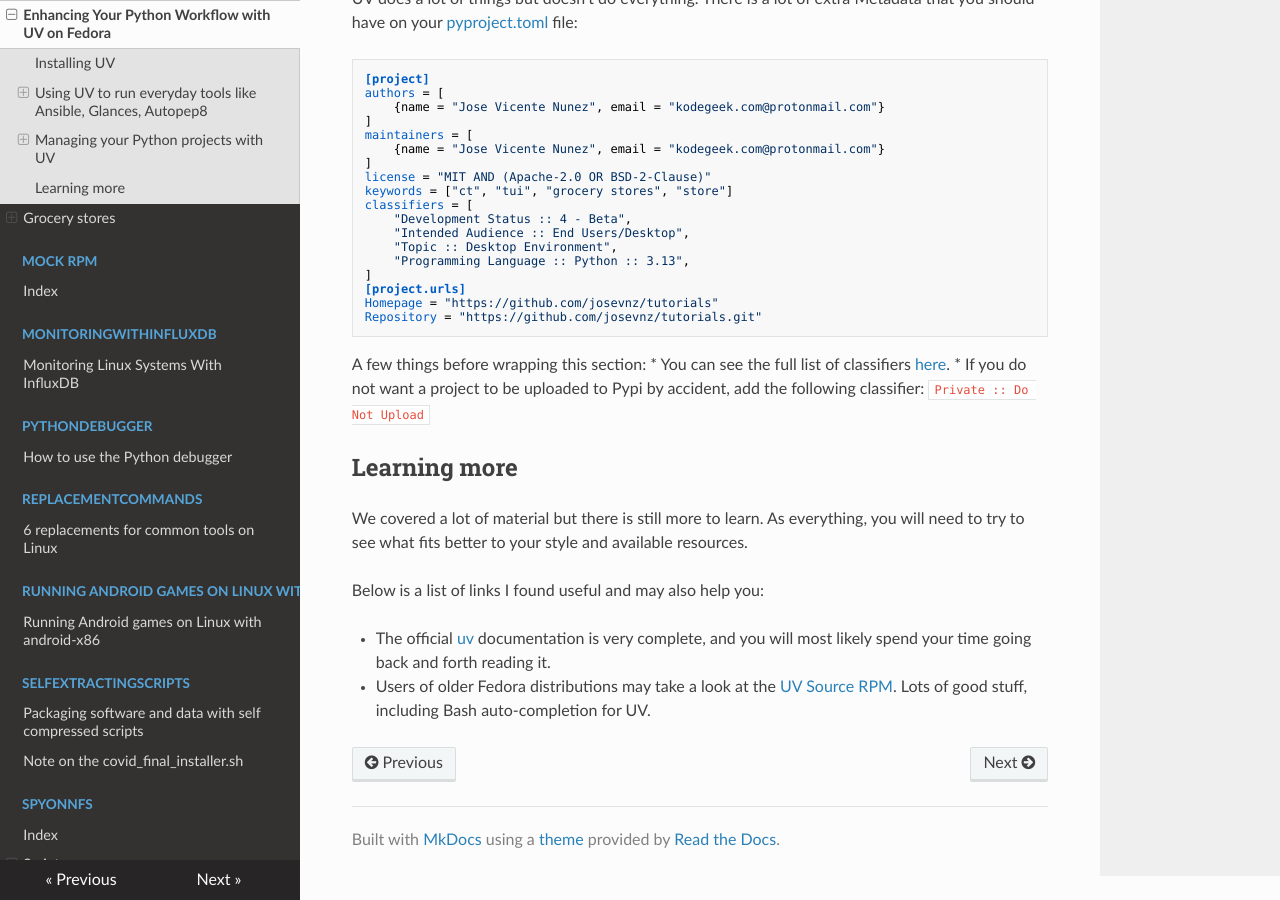
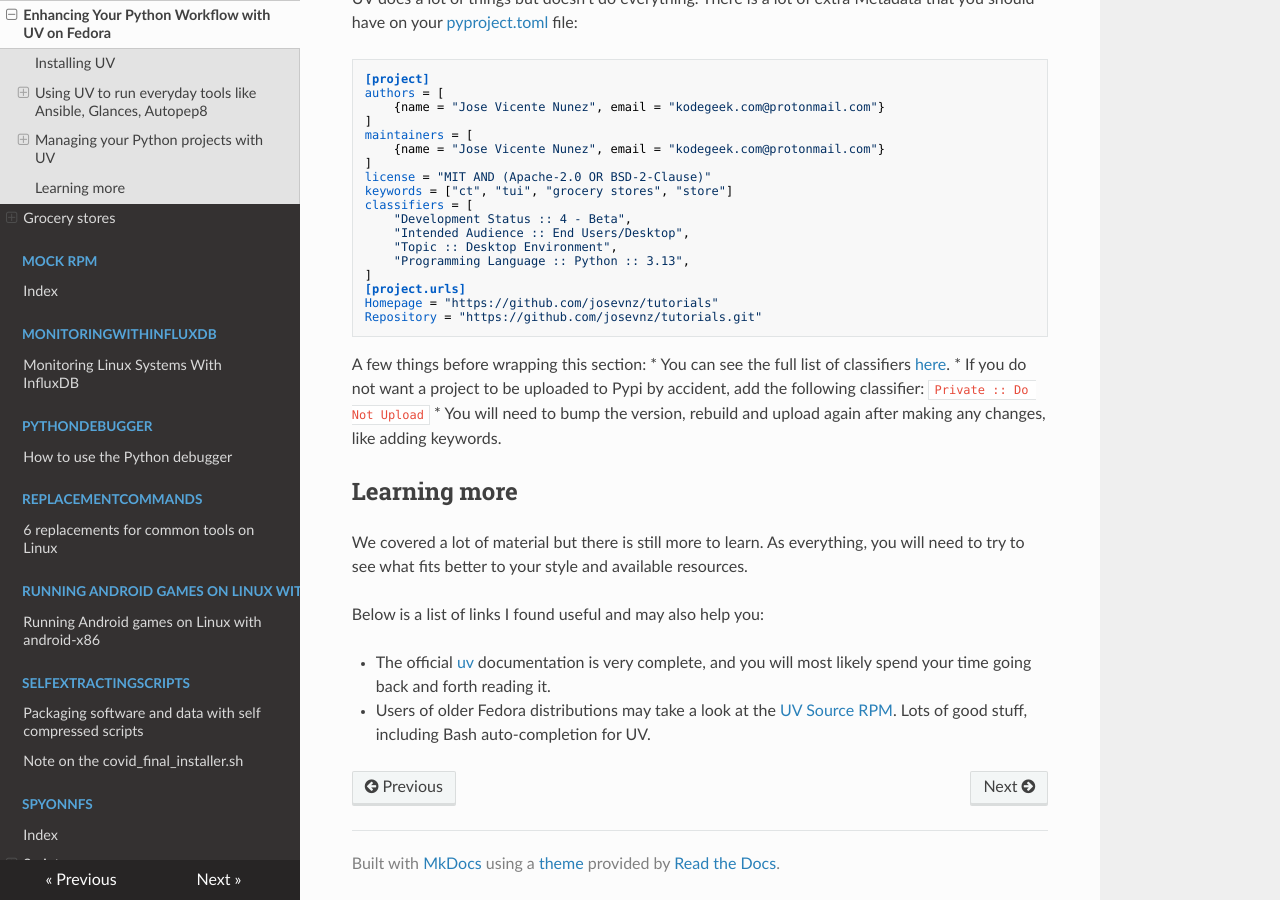
Before and after one commit to josevnz/tutorials, an MkDocs documentation site: the page built from docs/Enhancing_Your_Python_Workflow_with_UV_on_Fedora/README.md, in a window 1280 px wide and 900 px high, scrolled down 13739 px. Built offline with MkDocs 1.6.1, drawn with Linux system fonts in a browser that asks for light colours; nearby versions of some CDN libraries.

Commit message:
Updated version with classifiers.

```diff
--- a/docs/Enhancing_Your_Python_Workflow_with_UV_on_Fedora/README.md
+++ b/docs/Enhancing_Your_Python_Workflow_with_UV_on_Fedora/README.md
@@ -745,6 +745,7 @@
 A few things before wrapping this section:
 * You can see the full list of classifiers [here](https://pypi.org/classifiers/).
 * If you do not want a project to be uploaded to Pypi by accident, add the following classifier: `Private :: Do Not Upload`
+* You will need to bump the version, rebuild and upload again after making any changes, like adding keywords.
 
 ## Learning more
 
```
